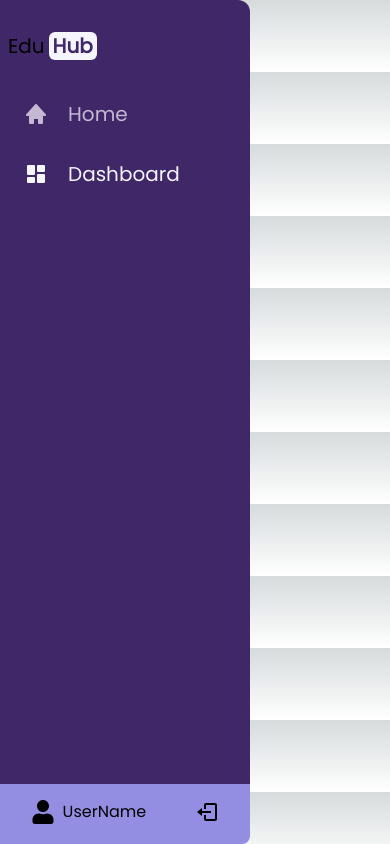
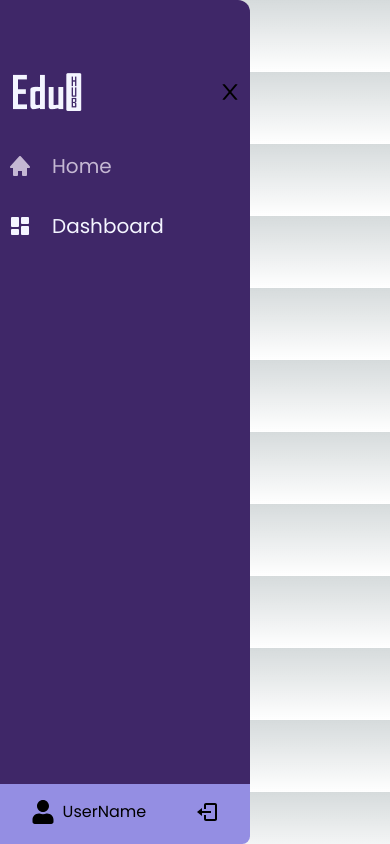
Before and after one commit to MostafaAmrHamed/EduHub, a Next.js app: page /dashboard in a window 390 px wide. Built offline with nearby package versions, Linux system fonts and the light colour scheme.

Commit message:
Made the navbar responsive

```diff
--- a/src/components/Navbar.tsx
+++ b/src/components/Navbar.tsx
@@ -2,7 +2,9 @@
 import { useState } from "react";
 import { usePathname } from "next/navigation";
 import Link from "next/link";
+import Image from "next/image";
 import { FaUser } from "react-icons/fa";
+import { AiOutlineClose } from "react-icons/ai";
 import {
   BiLogOut,
   BiSolidBookAdd,
@@ -10,6 +12,7 @@ import {
   BiSolidHome,
   BiSolidDashboard,
 } from "react-icons/bi";
+import edhHub from "../../public/EduHubLogo.png";
 const Navbar = () => {
   const [toggleNav, setToggleNav] = useState<boolean>(false);
   const pathname = usePathname();
@@ -18,7 +21,7 @@ const Navbar = () => {
     <div>
       {/* Side-Navbar */}
       <div
-        className="fixed bg-primary-1 pt-8 h-screen rounded-r-xl hover:w-[250px] w-[75px]  transition-width ease-in-out"
+        className="fixed bg-primary-1 pt-8 h-screen rounded-r-xl hover:w-[250px] w-[50px] md:w-[80px]  transition-width ease-in-out"
         onMouseEnter={() => {
           setToggleNav(true);
         }}
@@ -27,13 +30,22 @@ const Navbar = () => {
         }}
       >
         {/* Logo */}
-        <div className="mb-10 pl-2 text-xl w-full p-0">
-          <p className="">
-            Edu
-            <span className="bg-primary-2 text-primary-1 ml-1 px-1 rounded-md font-semibold transition-all ease-in">
-              H{toggleNav ? <span>ub</span> : ""}
-            </span>
-          </p>
+        <div
+          className={`flex md:justify-center justify-between items-center h-[120px] w-full ${
+            toggleNav ? "px-2" : ""
+          }`}
+        >
+          <div className="px-1 md:px-0">
+            <Image src={edhHub} alt="logo" className="w-[70px]" />
+          </div>
+          <div
+            className=" md:hidden"
+            onClick={() => {
+              setToggleNav(false);
+            }}
+          >
+            {toggleNav ? <AiOutlineClose size={24} /> : ""}
+          </div>
         </div>
 
         {/* Links */}
@@ -41,7 +53,7 @@ const Navbar = () => {
           <ul className="flex flex-col gap-8 text-xl text-primary-3">
             <Link href="/">
               <li
-                className={`flex items-center gap-5 pr-4 ${
+                className={`flex items-center gap-1 md:gap-5 pr-4 ${
                   pathname == "/" ? "text-primary-2" : ""
                 }`}
               >
@@ -55,13 +67,15 @@ const Navbar = () => {
                 <div>
                   <BiSolidHome size={24} />
                 </div>
-                <p className={`${toggleNav ? "" : "hidden"}`}>Home</p>
+                <p className={`${toggleNav ? "" : "hidden"} ml-4 md:ml-0`}>
+                  Home
+                </p>
               </li>
             </Link>
 
             <Link href="/dashboard">
               <li
-                className={`flex items-center gap-5 pr-4 ${
+                className={`flex items-center gap-1 md:gap-5 pr-4 ${
                   pathname == "/dashboard" ? "text-primary-2" : ""
                 }`}
               >
@@ -75,7 +89,9 @@ const Navbar = () => {
                 <div>
                   <BiSolidDashboard size={24} />
                 </div>
-                <p className={`${toggleNav ? "" : "hidden"}`}>Dashboard</p>
+                <p className={`${toggleNav ? "" : "hidden"} ml-4 md:ml-0`}>
+                  Dashboard
+                </p>
               </li>
             </Link>
           </ul>
```
Also changed, not shown: public/EduHubLogo.png (added).
